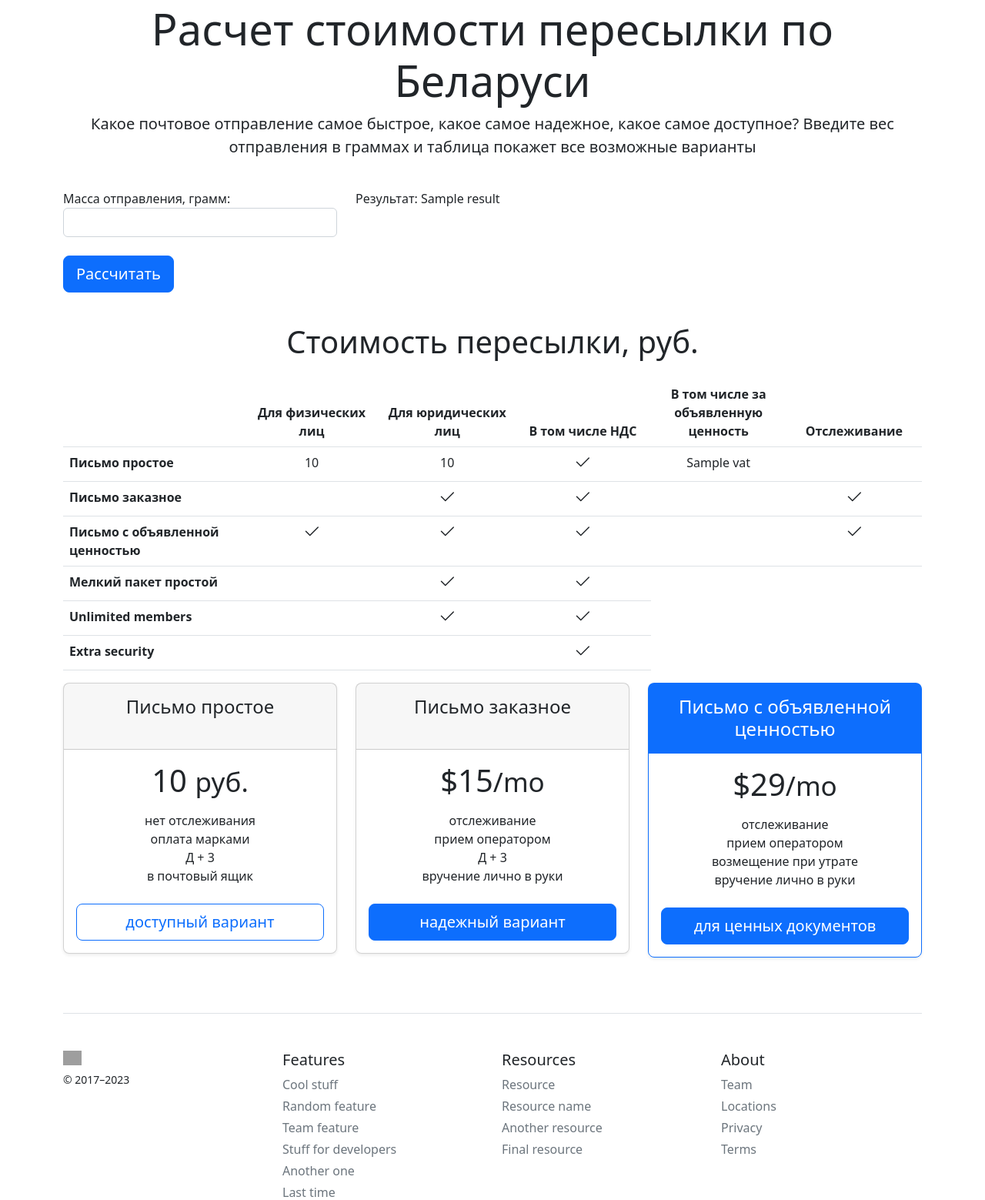
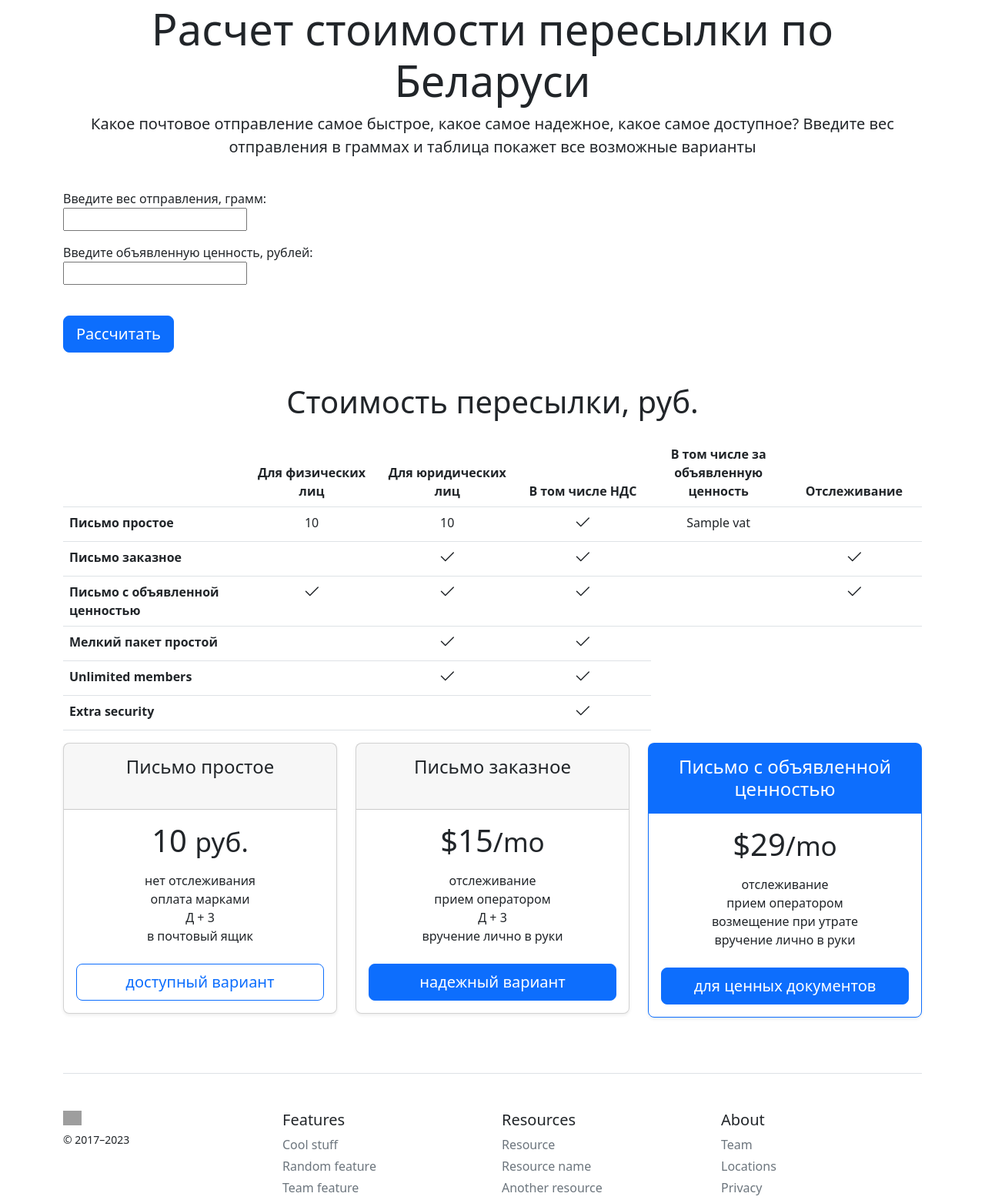
Before and after one commit to AlenaYurevich/Postcalc3, a Django app: template calc/templates/index.html in a window 1280 px wide. Shown: the part 109-1668 px from the top of the page at 77% size. Run offline with Django 4.2, Linux system fonts and the light colour scheme; the template is opened without the code that fills it: values that come from a table or form of the project are taken from there, most other values are stand-ins (such as "Sample title", 1, 10 or a date in 2020); some libraries are stand-ins or nearby versions; grey boxes are pictures that could not be loaded.

Commit message:
new text, same form

```diff
--- a/calc/forms.py
+++ b/calc/forms.py
@@ -1,6 +1,6 @@
 from django import forms
 
 
-# class PostForm(forms.Form):
-#     weight = forms.IntegerField()
-#     declared_value = forms.FloatField()
+class PostForm(forms.Form):
+    weight = forms.IntegerField(label="Введите вес отправления, грамм")
+    declared_value = forms.FloatField(label="Введите объявленную ценность, рублей")
--- a/calc/templates/index.html
+++ b/calc/templates/index.html
@@ -4,7 +4,7 @@
     <meta charset="UTF-8">
     <meta name = "viewport" content="width=device-width, initial-scale=1, maximum-scale=1, minimum-scale=1 shrink-to-fit=no">
     <meta http-equiv ="X-UA-Compatible" content = "ie-edge">
-    <title>Расчет стоимости почтового отпрвления</title>
+    <title>Расчет стоимости почтового отправления</title>
     <link rel = "stylesheet" href = "https://cdn.jsdelivr.net/npm/bootstrap@5.2.3/dist/css/bootstrap.min.css">
     <link rel="mask-icon" href="/docs/5.3/assets/img/favicons/safari-pinned-tab.svg" color="#712cf9">
     <link rel="icon" href="/docs/5.3/assets/img/favicons/favicon.ico">
@@ -76,17 +76,25 @@
 <!--       </form>-->
 <!--    </div>-->
     <div class="row row-cols-1 row-cols-md-3 mb-3">
-      <form id = "multiply_form" class="needs-validation" method="POST" action="" novalidate>
-       {% csrf_token %}
+<!--      <form id = "multiply_form" class="needs-validation" method="POST" action="" novalidate>-->
+<!--       {% csrf_token %}-->
+<!--      <div class="col">-->
+<!--       <label for="weight">Масса отправления, грамм:</label>-->
+<!--       <input type="text" class="form-control" id="weight" name="weight">-->
+<!--       <button class=" btn btn-lg btn-primary mt-4 mb-4" type="submit" name="send" >Рассчитать</button>-->
+<!--      </div>-->
+<!--      </form>-->
+<!--   {% if result %}-->
+<!--       <p>Результат: {{ result }}</p>-->
+<!--   {% endif %}-->
+    <form method="POST" class="post-form">{% csrf_token %}
       <div class="col">
-       <label for="weight">Масса отправления, грамм:</label>
-       <input type="text" class="form-control" id="weight" name="weight">
-       <button class=" btn btn-lg btn-primary mt-4 mb-4" type="submit" name="send" >Рассчитать</button>
+        {{ form.as_p }}
+
+        <button class=" btn btn-lg btn-primary mt-4 mb-4" type="submit" name="send" >Рассчитать</button>
       </div>
-      </form>
-   {% if result %}
-       <p>Результат: {{ result }}</p>
-   {% endif %}
+    </form>
+
     </div>
 
     <h2 class="display-6 text-center mb-4">Стоимость пересылки, руб.</h2>
@@ -171,7 +179,7 @@
               <li>Д + 3</li>
               <li>в почтовый ящик</li>
             </ul>
-            <button type="button" class="w-100 btn btn-lg btn-outline-primary">доступный вариант</button>
+            <label type="button" class="w-100 btn btn-lg btn-outline-primary">доступный вариант</label>
           </div>
         </div>
       </div>
```
Also changed, not shown: calc/views.py (+10 -8 lines).
